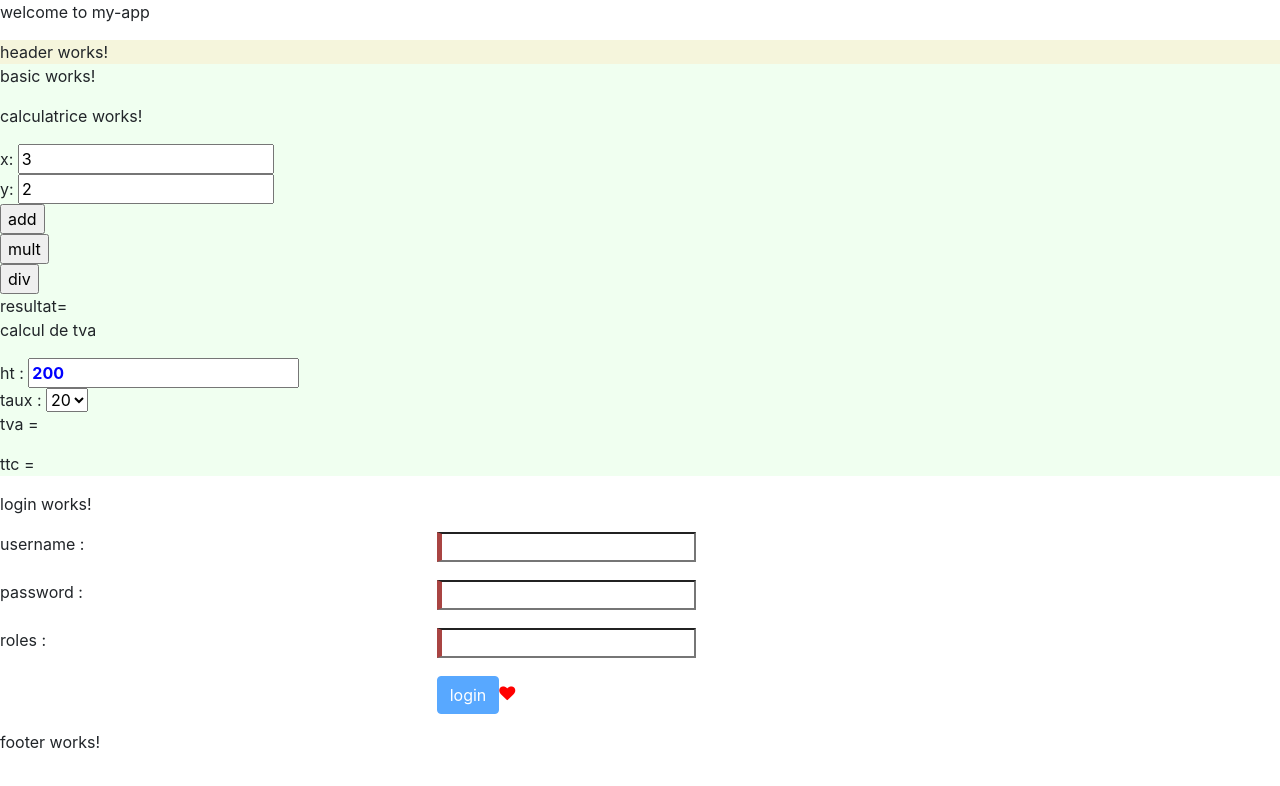
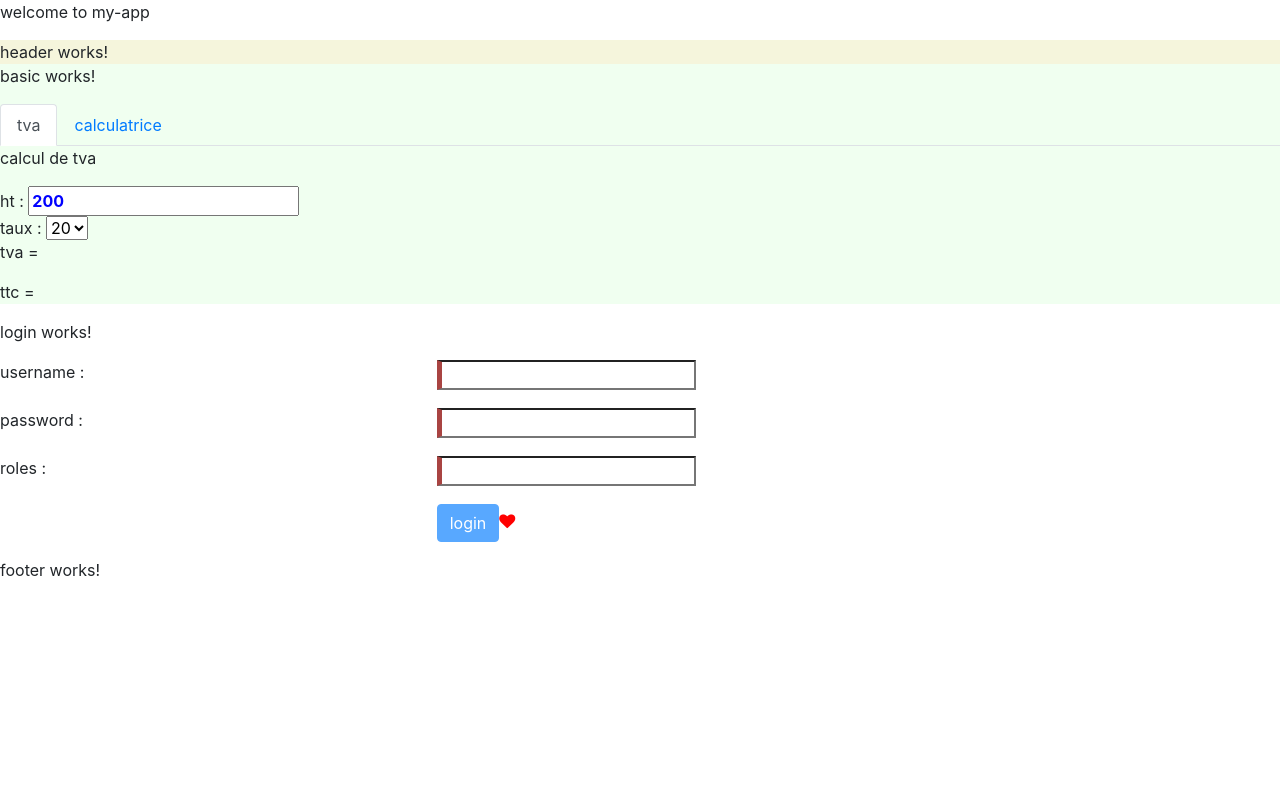
Before and after one commit to didier-tp/ibdef_angular8, an Angular app in the folder my-app/: page / in a window 1280 px wide. Shown: the top 786 px of the page. Built offline with nearby package versions, Linux system fonts and the light colour scheme.

Commit message:
avec ngx-bootstrap et onglets

```diff
--- a/my-app/angular.json
+++ b/my-app/angular.json
@@ -28,9 +28,9 @@
               "src/assets"
             ],
             "styles": [
+              "./node_modules/bootstrap/dist/css/bootstrap.min.css",
               "src/styles.scss",
-               "node_modules/bootstrap/dist/css/bootstrap.min.css",
-               "node_modules/font-awesome/css/font-awesome.min.css"
+              "node_modules/font-awesome/css/font-awesome.min.css"
             ],
             "scripts": []
           },
@@ -95,6 +95,7 @@
               "src/assets"
             ],
             "styles": [
+              "./node_modules/bootstrap/dist/css/bootstrap.min.css",
               "src/styles.scss"
             ],
             "scripts": []
@@ -126,6 +127,7 @@
           }
         }
       }
-    }},
+    }
+  },
   "defaultProject": "my-app"
 }
--- a/my-app/package.json
+++ b/my-app/package.json
@@ -21,6 +21,7 @@
     "@angular/router": "~8.2.8",
     "bootstrap": "^4.3.1",
     "font-awesome": "^4.7.0",
+    "ngx-bootstrap": "^5.1.2",
     "rxjs": "~6.4.0",
     "tslib": "^1.10.0",
     "zone.js": "~0.9.1"
--- a/my-app/src/app/app.module.ts
+++ b/my-app/src/app/app.module.ts
@@ -10,6 +10,7 @@
 import { CalculatriceComponent } from './basic/calculatrice/calculatrice.component';
 import { TvaComponent } from './basic/tva/tva.component';
 import { LoginComponent } from './login/login.component';
+import { TabsModule } from 'ngx-bootstrap/tabs';
 
 @NgModule({
   declarations: [
@@ -24,7 +25,8 @@
   imports: [
     BrowserModule,
     AppRoutingModule ,
-    FormsModule
+    FormsModule,
+    TabsModule.forRoot()
   ],
   providers: [],
   bootstrap: [AppComponent]
--- a/my-app/src/app/basic/basic.component.html
+++ b/my-app/src/app/basic/basic.component.html
@@ -1,5 +1,11 @@
 <div class="cbasic">
     <p>basic works!</p>
-    <app-calculatrice></app-calculatrice>
-    <app-tva></app-tva>
+    <tabset>
+       <tab heading="tva">
+            <app-tva></app-tva>
+       </tab>
+       <tab heading="calculatrice">
+            <app-calculatrice></app-calculatrice>
+       </tab>
+    </tabset>
 </div>
```
Also changed, not shown: 1 other file (tests, documents, lock files or other folders).
